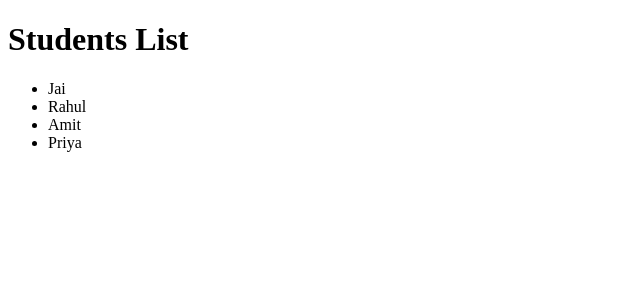
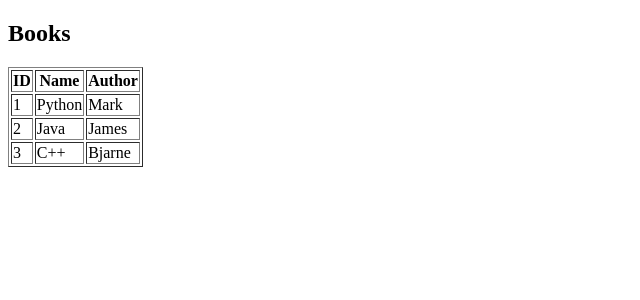
Before and after one commit to jai-codex/Flask-Learning, a Flask app: page / in a window 1280 px wide. Shown: the top 300 px of the page, without its empty margins (0-640 px from the left). Run offline with Flask 3, Linux system fonts and the light colour scheme; data comes from the database, SQL or seed files in the repository.

Commit message:
Display SQLite data in Flask using Jinja2

```diff
--- a/app.py
+++ b/app.py
@@ -1,13 +1,23 @@
 from flask import Flask, render_template
+import sqlite3
 
 app = Flask(__name__)
 
 
 @app.route("/")
 def home():
-    students = ["Jai", "Rahul", "Amit", "Priya"]
 
-    return render_template("index.html", students=students)
+    conn = sqlite3.connect("books.db")
+    cursor = conn.cursor()
+
+    cursor.execute(
+        "SELECT * FROM books")
+
+    books = cursor.fetchall()
+
+    conn.close()
+
+    return render_template("index.html", books=books)
 
 
 app.run(debug=True)
--- a/templates/index.html
+++ b/templates/index.html
@@ -1,15 +1,25 @@
 <!doctype html>
 <html>
   <head>
-    <title>Jinja For Loop</title>
+    <title>Jinja2 Operation</title>
   </head>
 
   <body>
-    <h1>Students List</h1>
-    <ul>
-      {% for student in students %}
-      <li>{{student}}</li>
-      {% endfor %}
-    </ul>
+    <h2>Books</h2>
+    <table border="1">
+        <tr>
+            <th>ID</th>
+            <th>Name</th>
+            <th>Author</th>
+        </tr>
+
+        {% for book in books %}
+        <tr>
+            <td>{{ book[0] }}</td>
+            <td>{{ book[1] }}</td>
+            <td>{{ book[2] }}</td>
+        </tr>
+        {% endfor %}
+    </table>
   </body>
 </html>
```
